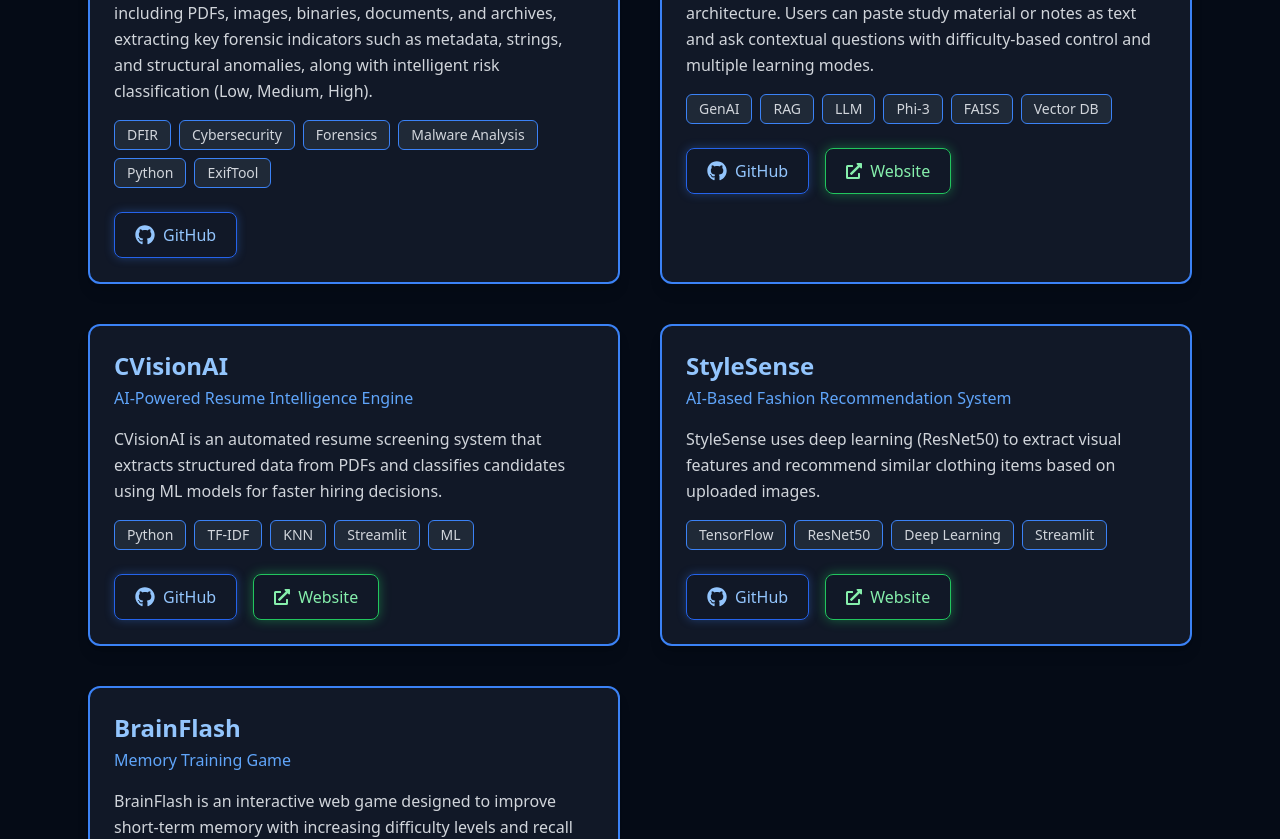
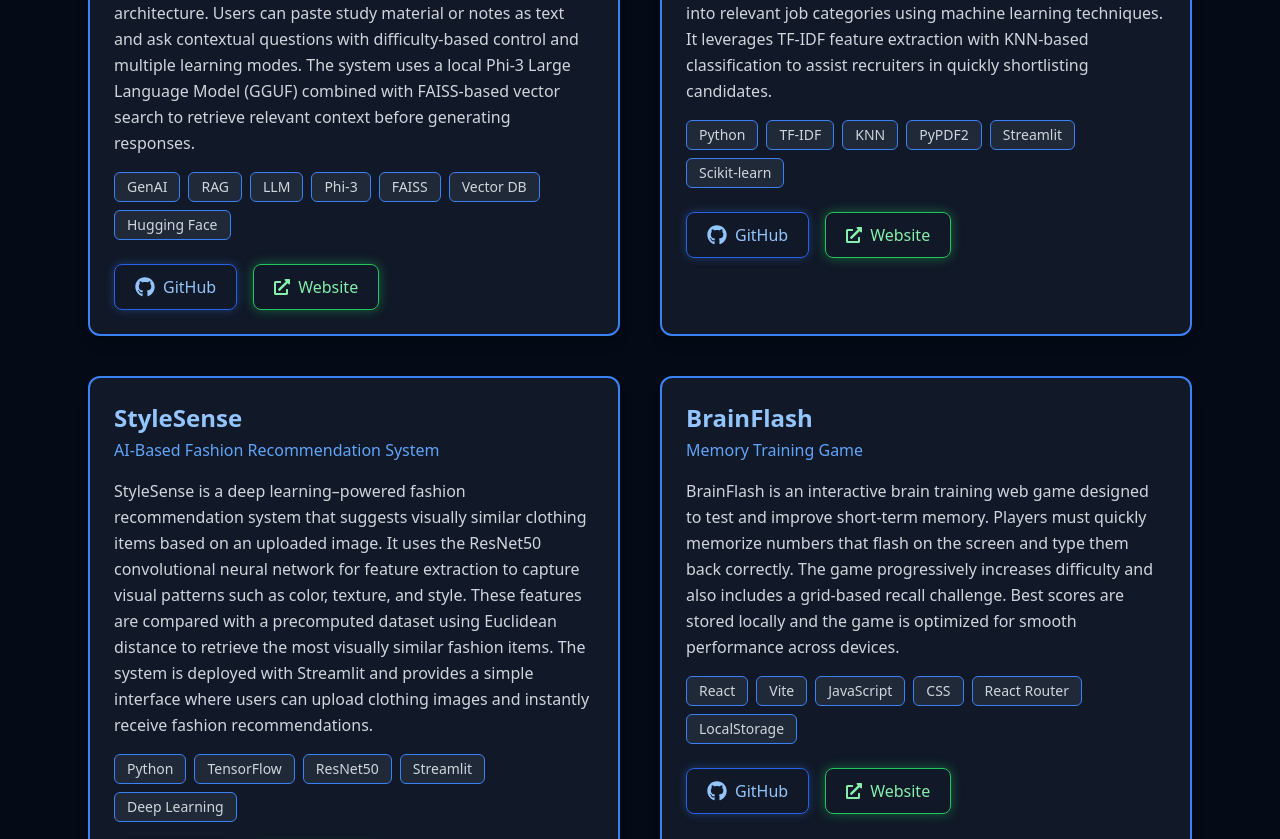
Before and after one commit to DibyanshuSah/My_Portfolio, a React (Vite) app: page / in a window 1280 px wide. Shown: the part 2720-3559 px from the top of the page. Built offline with nearby package versions, Linux system fonts and the light colour scheme.

Commit message:
updated Project

```diff
--- a/src/sections/Projects.jsx
+++ b/src/sections/Projects.jsx
@@ -19,6 +19,7 @@ const ProjectCard = ({
       hover:shadow-[0_0_18px_rgba(59,130,246,0.55)]
     "
   >
+    {/* Title */}
     <h3 className="text-2xl font-semibold text-blue-300">
       {title}
     </h3>
@@ -27,10 +28,12 @@ const ProjectCard = ({
       {subtitle}
     </p>
 
+    {/* Description */}
     <p className="mt-4 text-gray-300 leading-relaxed">
       {description}
     </p>
 
+    {/* Tags */}
     <div className="flex flex-wrap gap-2 mt-4">
       {tags.map((tag, i) => (
         <span
@@ -48,7 +51,9 @@ const ProjectCard = ({
       ))}
     </div>
 
+    {/* Buttons */}
     <div className="mt-6 flex gap-4 flex-wrap">
+      {/* GitHub */}
       <a
         href={link}
         target="_blank"
@@ -68,6 +73,7 @@ const ProjectCard = ({
         GitHub
       </a>
 
+      {/* Website */}
       {demoLink && (
         <a
           href={demoLink}
@@ -99,34 +105,20 @@ const Projects = () => {
       id="projects"
       className="py-20 px-6 max-w-6xl mx-auto text-white"
     >
+      {/* Heading */}
       <h2 className="text-4xl font-bold text-center mb-6">
         Featured Projects
       </h2>
       <div className="w-28 h-1 bg-blue-500 mx-auto mb-12"></div>
 
+      {/* Project Grid */}
       <div className="grid md:grid-cols-2 gap-10">
-
-        {/* 🔥 Aegis Forensics (NEW) */}
-        <ProjectCard
-          title="Aegis Forensics"
-          subtitle="DFIR Triage & File Analysis Tool"
-          description="Aegis Forensics is a lightweight DFIR triage tool for rapid analysis of suspicious files. It supports multiple formats including PDFs, images, binaries, documents, and archives, extracting key forensic indicators such as metadata, strings, and structural anomalies, along with intelligent risk classification (Low, Medium, High)."
-          tags={[
-            "DFIR",
-            "Cybersecurity",
-            "Forensics",
-            "Malware Analysis",
-            "Python",
-            "ExifTool",
-          ]}
-          link="https://github.com/DibyanshuSah/aegis-forensics"
-        />
 
         {/* SkillForge-AI */}
         <ProjectCard
           title="SkillForge-AI"
           subtitle="GenAI-Powered Adaptive Learning Platform"
-          description="SkillForge AI is a GenAI-powered adaptive learning platform built using a Retrieval Augmented Generation (RAG) architecture. Users can paste study material or notes as text and ask contextual questions with difficulty-based control and multiple learning modes."
+          description="SkillForge AI is a GenAI-powered adaptive learning platform built using a Retrieval Augmented Generation (RAG) architecture. Users can paste study material or notes as text and ask contextual questions with difficulty-based control and multiple learning modes. The system uses a local Phi-3 Large Language Model (GGUF) combined with FAISS-based vector search to retrieve relevant context before generating responses."
           tags={[
             "GenAI",
             "RAG",
@@ -134,6 +126,7 @@ const Projects = () => {
             "Phi-3",
             "FAISS",
             "Vector DB",
+            "Hugging Face",
           ]}
           link="https://github.com/DibyanshuSah/skillforge-AI"
           demoLink="https://huggingface.co/spaces/rishusah/skillforge-ai"
@@ -143,13 +136,14 @@ const Projects = () => {
         <ProjectCard
           title="CVisionAI"
           subtitle="AI-Powered Resume Intelligence Engine"
-          description="CVisionAI is an automated resume screening system that extracts structured data from PDFs and classifies candidates using ML models for faster hiring decisions."
+          description="CVisionAI is an automated resume screening system that reads PDF resumes, extracts structured text, and classifies candidates into relevant job categories using machine learning techniques. It leverages TF-IDF feature extraction with KNN-based classification to assist recruiters in quickly shortlisting candidates."
           tags={[
             "Python",
             "TF-IDF",
             "KNN",
+            "PyPDF2",
             "Streamlit",
-            "ML",
+            "Scikit-learn",
           ]}
           link="https://github.com/DibyanshuSah/Resume-Screening-With-Python"
           demoLink="https://resume-screening-with-python-kauwqmhgxqbraz6o3bphzz.streamlit.app/"
@@ -159,12 +153,13 @@ const Projects = () => {
         <ProjectCard
           title="StyleSense"
           subtitle="AI-Based Fashion Recommendation System"
-          description="StyleSense uses deep learning (ResNet50) to extract visual features and recommend similar clothing items based on uploaded images."
+          description="StyleSense is a deep learning–powered fashion recommendation system that suggests visually similar clothing items based on an uploaded image. It uses the ResNet50 convolutional neural network for feature extraction to capture visual patterns such as color, texture, and style. These features are compared with a precomputed dataset using Euclidean distance to retrieve the most visually similar fashion items. The system is deployed with Streamlit and provides a simple interface where users can upload clothing images and instantly receive fashion recommendations."
           tags={[
+            "Python",
             "TensorFlow",
             "ResNet50",
+            "Streamlit",
             "Deep Learning",
-            "Streamlit",
           ]}
           link="https://github.com/DibyanshuSah/Fashion-Recommendation-System"
           demoLink="https://huggingface.co/spaces/rishusah/fashion-recommender"
@@ -174,12 +169,14 @@ const Projects = () => {
         <ProjectCard
           title="BrainFlash"
           subtitle="Memory Training Game"
-          description="BrainFlash is an interactive web game designed to improve short-term memory with increasing difficulty levels and recall challenges."
+          description="BrainFlash is an interactive brain training web game designed to test and improve short-term memory. Players must quickly memorize numbers that flash on the screen and type them back correctly. The game progressively increases difficulty and also includes a grid-based recall challenge. Best scores are stored locally and the game is optimized for smooth performance across devices."
           tags={[
             "React",
+            "Vite",
             "JavaScript",
-            "Game Dev",
-            "Frontend",
+            "CSS",
+            "React Router",
+            "LocalStorage",
           ]}
           link="https://github.com/DibyanshuSah/BrainFlash-game"
           demoLink="https://brainflash.vercel.app/"
```
